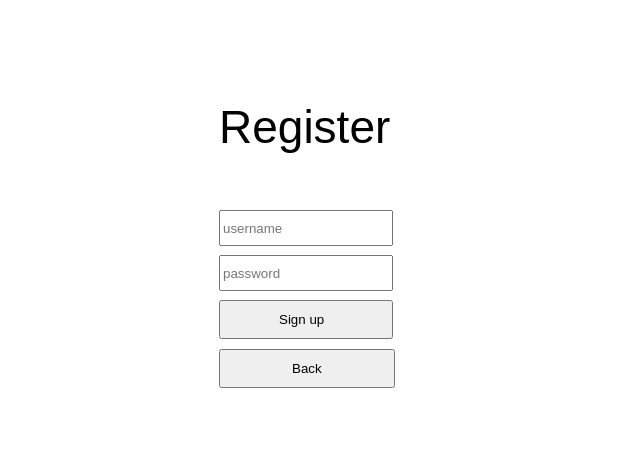
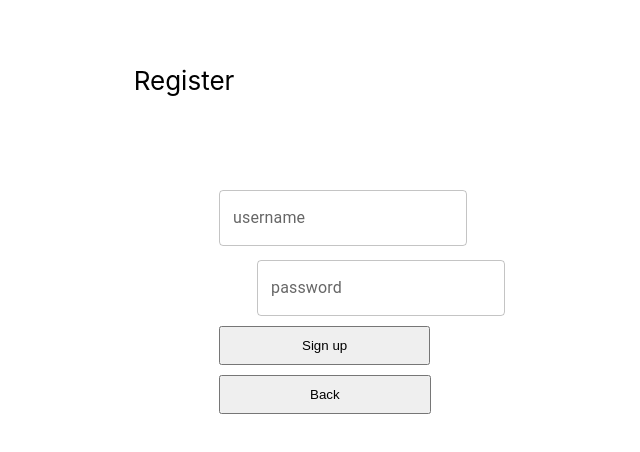
Before and after one commit to mitky/booking-system, a React (Create React App) app: page /a in a window 1280 px wide. Shown: the top 452 px of the page, without its empty margins (456-1096 px from the left). Built offline with nearby package versions, Linux system fonts and the light colour scheme.

Commit message:
UI fixes

```diff
--- a/src/App.css
+++ b/src/App.css
@@ -28,7 +28,7 @@
     }
 
     .App-createAccButton {
-      padding: 10px 80px;
+      padding: 10px 79px;
       display: flex;
       margin-left: 675px ;
       margin-top: 10px;
@@ -36,18 +36,16 @@
     }
 
     .Register-createAccButton {
-      padding: 10px 58px;
       display: flex;
+      position: relative;
+      padding: 10px 81px;
       margin-left: 675px ;
-      margin-top: 300px;
-      width: 174px;
-
+      margin-top: 110px;
     }
 
     .Register-backButton {
+      padding: 10px 89px;
       display: flex;
-      position: relative;
-      padding: 10px 71px;
       margin-left: 675px ;
       margin-top: 10px;
     }
@@ -55,27 +53,3 @@
     .container {
       position: relative;
     }
-
-    .username-field {
-      position: absolute;
-      top: 210px;
-      left: 675px;
-      width: 166px;
-      height: 30px;
-    }
-
-    .password-field {
-      position: absolute;
-      top: 255px;
-      left: 675px;
-      width: 166px;
-      height: 30px;
-    }
-
-    .register-header {
-      position: absolute;
-      top: 100px;
-      left: 675px;
-      font-size: 46px;
-      font-family: Arial, sans-serif;
-    }
--- a/src/components/Register.js
+++ b/src/components/Register.js
@@ -1,8 +1,11 @@
 import React from "react";
+import { TextField } from "@mui/material";
+import { useState } from "react";
 import { useMutation, gql } from '@apollo/client';
 import { useNavigate } from "react-router-dom";
 import client from './Client';
 import '../App.css';
+
 
 
 
@@ -19,6 +22,9 @@ mutation InsertAppointmentProject($username: String, $password: String) {
 `;
 
 export default function Register(){
+
+  const [password, setPassword] = useState("");
+  const [visible] = useState(false);
 
   const [addUserMutation, { loading, error }] = useMutation(ADD_USER, { client });
 
@@ -48,11 +54,12 @@ export default function Register(){
 
   }
 
-  const handleSubmit = (event) => {
-    event.preventDefault();
 
-    const username = event.target.elements.username.value;
-    const password = event.target.elements.password.value;
+
+  function register(){
+
+    const username = document.getElementById("username").value;
+    const password = document.getElementById("password").value;
 
 
     if(username === '' && password === ''){
@@ -67,7 +74,8 @@ export default function Register(){
     else{
       addUserToDatabase(username, password);
       document.getElementById("username").value = "";
-      document.getElementById("password").value = "";
+
+      setPassword('');
 
     }
 
@@ -77,20 +85,18 @@ export default function Register(){
     return(
 
 
-      <form onSubmit={handleSubmit}>
-      <div>
-        <header className="register-header">Register</header>
-        <input className="username-field" placeholder="username" type="text" id="username" name="username" />
-      </div>
+
       <div >
-        <input className="password-field" placeholder="password" type="password" id="password" name="password" />
-      </div>
-      <div>
-        <button className="Register-createAccButton" type="submit">Sign up</button>
-        <button  className="Register-backButton" onClick={goBack}>Back</button>
+        <header className="App-header">Register</header>
+        <TextField className="App-username" label="username" id="username" placeholder="username"   username/>
+        <TextField className="App-password" label="password" id="password" placeholder="password"
+        value={password} onChange={e => setPassword(e.target.value)} type={visible ? "text" : "password"} password/>
+
+        <button className="Register-createAccButton" onClick={register}>Sign up</button>
+        <button className="Register-backButton" onClick={goBack}>Back</button>
       </div>
 
-    </form>
+
 
   );
 
```
